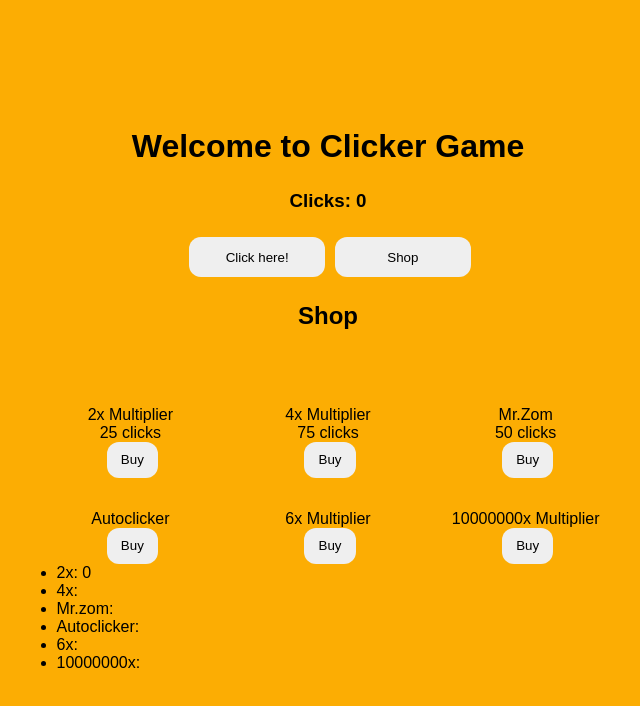
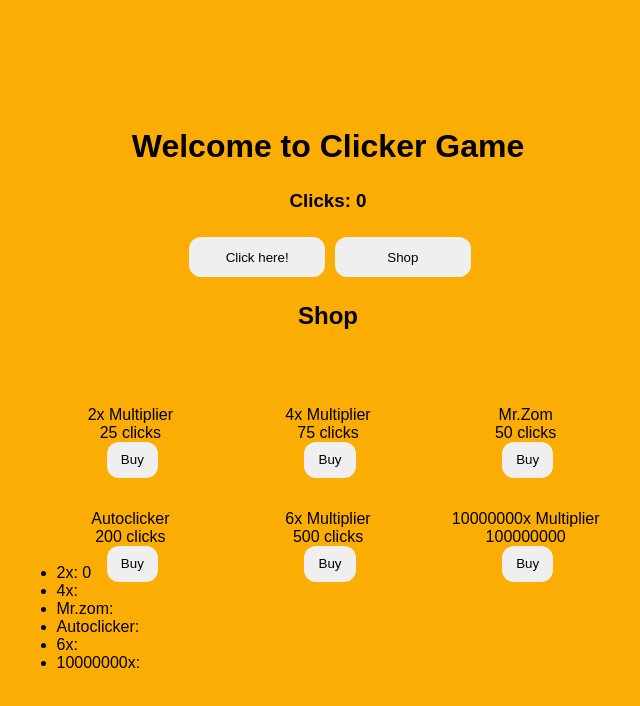
Before and after one commit to Vipershroom/clicker-game-react, a React (Create React App) app: page / in a window 1280 px wide. Both pictures are taken after a click on the button "Shop". Shown: the top 706 px of the page, without its empty margins (312-952 px from the left). Built offline with nearby package versions, Linux system fonts and the light colour scheme.

Commit message:
Finished adding prices to buy menu

```diff
--- a/src/Components/App.tsx
+++ b/src/Components/App.tsx
@@ -95,14 +95,17 @@ function App() {
                 </div>
                 <div>
                     <p>Autoclicker</p>
+                    <p>200 clicks</p>
                     <button className='autoclicker'>Buy</button>
                 </div>
                 <div>
                     <p>6x Multiplier</p>
+                    <p>500 clicks</p>
                     <button className='6x'>Buy</button>
                 </div>
                 <div>
                     <p>10000000x Multiplier</p>
+                    <p>100000000</p>
                     <button className='infinite'>Buy</button>
                 </div>
             </div>
```
